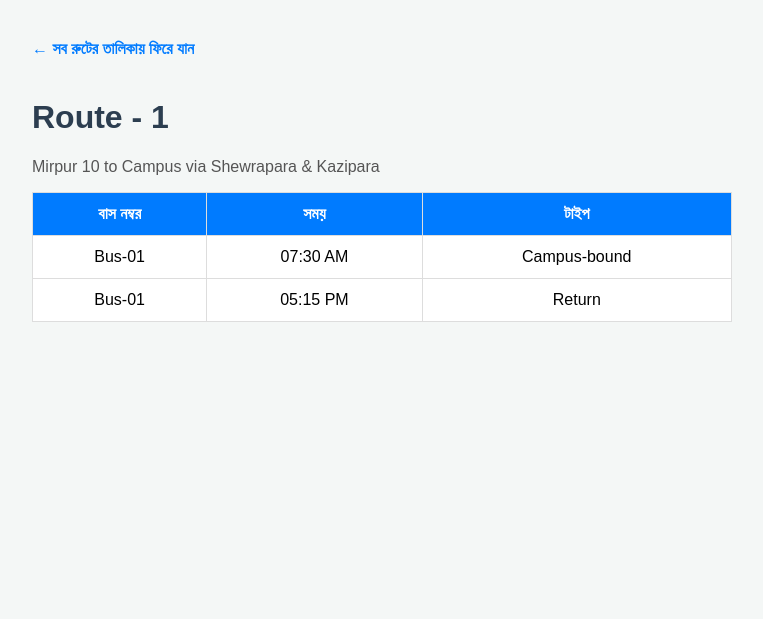
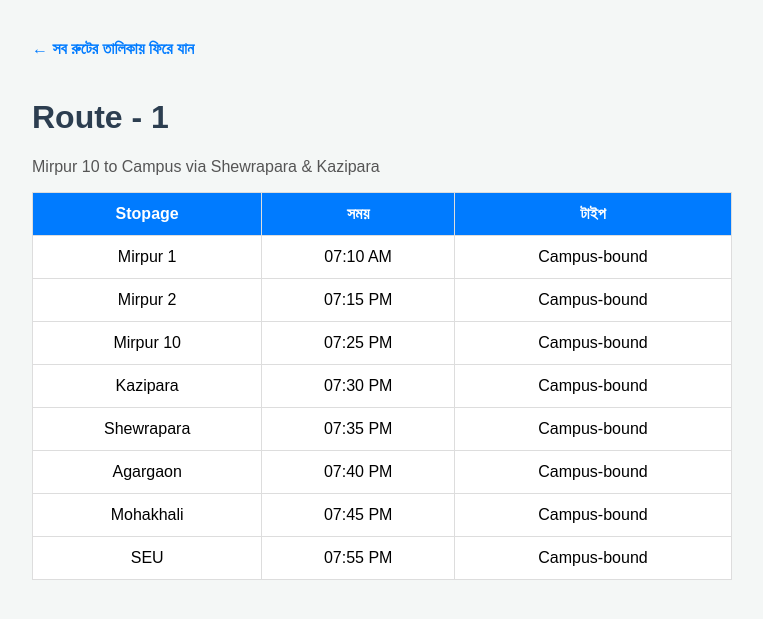
Before and after one commit to masumKazibd/SEU_Bus_Django, a Django app: page /route/1/ in a window 1280 px wide. Shown: the top 619 px of the page, without its empty margins (258-1021 px from the left). Run offline with Django 5.2, Linux system fonts and the light colour scheme.

Commit message:
updated route details

```diff
--- a/schedule/templates/schedule/route_detail.html
+++ b/schedule/templates/schedule/route_detail.html
@@ -22,15 +22,15 @@
     <table>
         <thead>
             <tr>
-                <th>বাস নম্বর</th>
-                <th>সময়</th>
+                <th>Stopage</th>
+                <th>সময়</th>
                 <th>টাইপ</th>
             </tr>
         </thead>
         <tbody>
             {% for schedule in route.schedules %}
             <tr>
-                <td>{{ schedule.bus_no }}</td>
+                <td>{{ schedule.Stopage }}</td>
                 <td>{{ schedule.time }}</td>
                 <td>{{ schedule.direction }}</td>
             </tr>
--- a/schedule/views.py
+++ b/schedule/views.py
@@ -6,8 +6,14 @@ ROUTES_DATA = [
         "name": "Route - 1",
         "description": "Mirpur 10 to Campus via Shewrapara & Kazipara",
         "schedules": [
-            {"bus_no": "Bus-01", "time": "07:30 AM", "direction": "Campus-bound"},
-            {"bus_no": "Bus-01", "time": "05:15 PM", "direction": "Return"},
+            {"Stopage": "Mirpur 1", "time": "07:10 AM", "direction": "Campus-bound"},
+            {"Stopage": "Mirpur 2", "time": "07:15 PM", "direction": "Campus-bound"},
+            {"Stopage": "Mirpur 10", "time": "07:25 PM", "direction": "Campus-bound"},
+            {"Stopage": "Kazipara", "time": "07:30 PM", "direction": "Campus-bound"},
+            {"Stopage": "Shewrapara", "time": "07:35 PM", "direction": "Campus-bound"},
+            {"Stopage": "Agargaon", "time": "07:40 PM", "direction": "Campus-bound"},
+            {"Stopage": "Mohakhali", "time": "07:45 PM", "direction": "Campus-bound"},
+            {"Stopage": "SEU", "time": "07:55 PM", "direction": "Campus-bound"},
         ]
     },
     {
@@ -15,8 +21,8 @@ ROUTES_DATA = [
         "name": "Route - 2",
         "description": "Uttara House Building to Campus via Airport & Khilkhet",
         "schedules": [
-            {"bus_no": "Bus-02", "time": "07:45 AM", "direction": "Campus-bound"},
-            {"bus_no": "Bus-02", "time": "05:15 PM", "direction": "Return"},
+            {"Stopage": "Bus-02", "time": "07:45 AM", "direction": "Campus-bound"},
+            {"Stopage": "Bus-02", "time": "05:15 PM", "direction": "Campus-bound"},
         ]
     },
     {
@@ -24,8 +30,8 @@ ROUTES_DATA = [
         "name": "Route - 3",
         "description": "Dhanmondi 32 to Campus via Science Lab & Farmgate",
         "schedules": [
-            {"bus_no": "Bus-03", "time": "08:00 AM", "direction": "Campus-bound"},
-            {"bus_no": "Bus-03", "time": "05:30 PM", "direction": "Return"},
+            {"Stopage": "Bus-03", "time": "08:00 AM", "direction": "Campus-bound"},
+            {"Stopage": "Bus-03", "time": "05:30 PM", "direction": "Campus-bound"},
         ]
     },
     {
@@ -33,8 +39,8 @@ ROUTES_DATA = [
         "name": "Route - 4",
         "description": "Gulshan to Campus via R/A & Banani",
         "schedules": [
-            {"bus_no": "Bus-04", "time": "08:15 AM", "direction": "Campus-bound"},
-            {"bus_no": "Bus-04", "time": "05:45 PM", "direction": "Return"},
+            {"Stopage": "Bus-04", "time": "08:15 AM", "direction": "Campus-bound"},
+            {"Stopage": "Bus-04", "time": "05:45 PM", "direction": "Campus-bound"},
         ]
     },
     {
@@ -42,8 +48,8 @@ ROUTES_DATA = [
         "name": "Route - 5",
         "description": "Dhanmondi 32 to Campus via Science Lab & Farmgate",
         "schedules": [
-            {"bus_no": "Bus-03", "time": "08:00 AM", "direction": "Campus-bound"},
-            {"bus_no": "Bus-03", "time": "05:30 PM", "direction": "Return"},
+            {"Stopage": "Bus-03", "time": "08:00 AM", "direction": "Campus-bound"},
+            {"Stopage": "Bus-03", "time": "05:30 PM", "direction": "Campus-bound"},
         ]
     },
 ]
```
